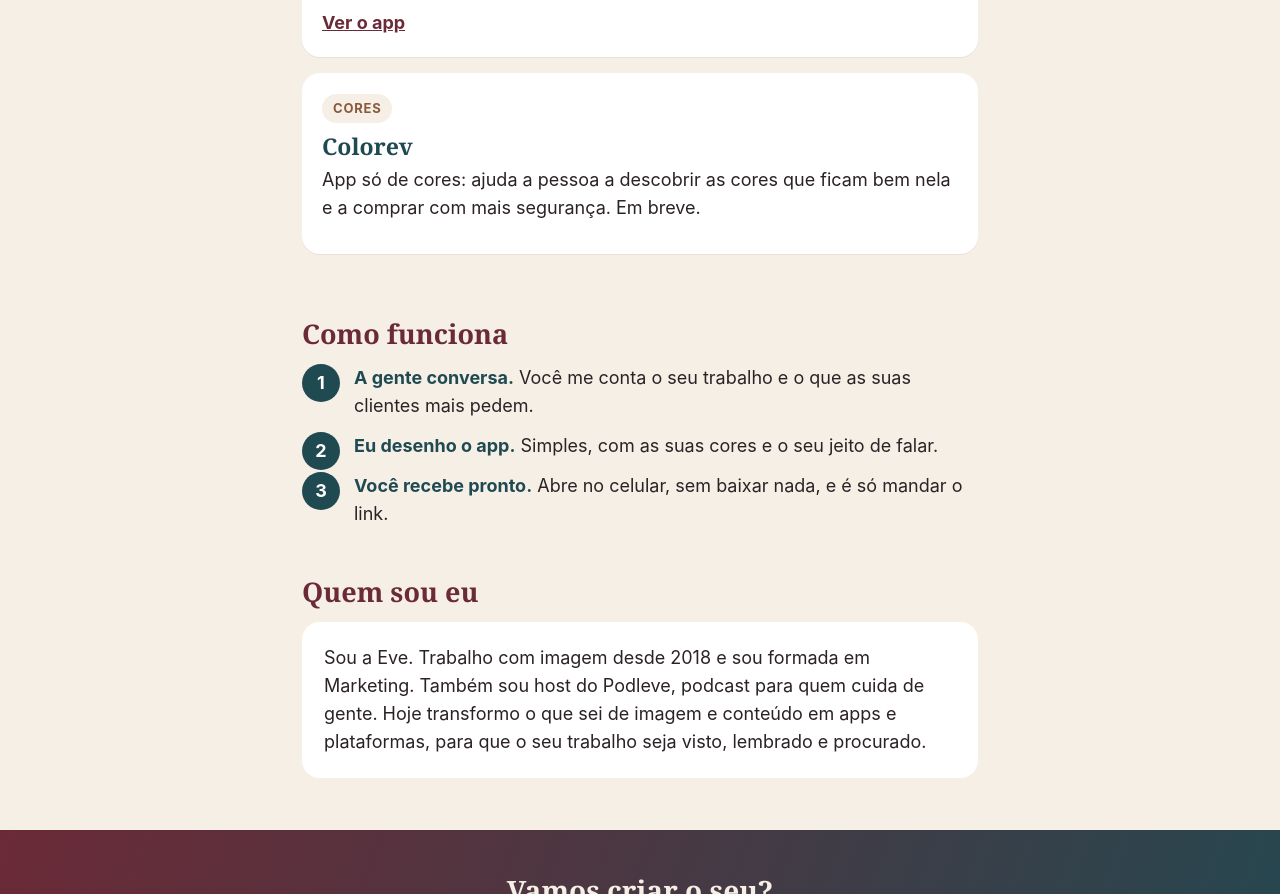
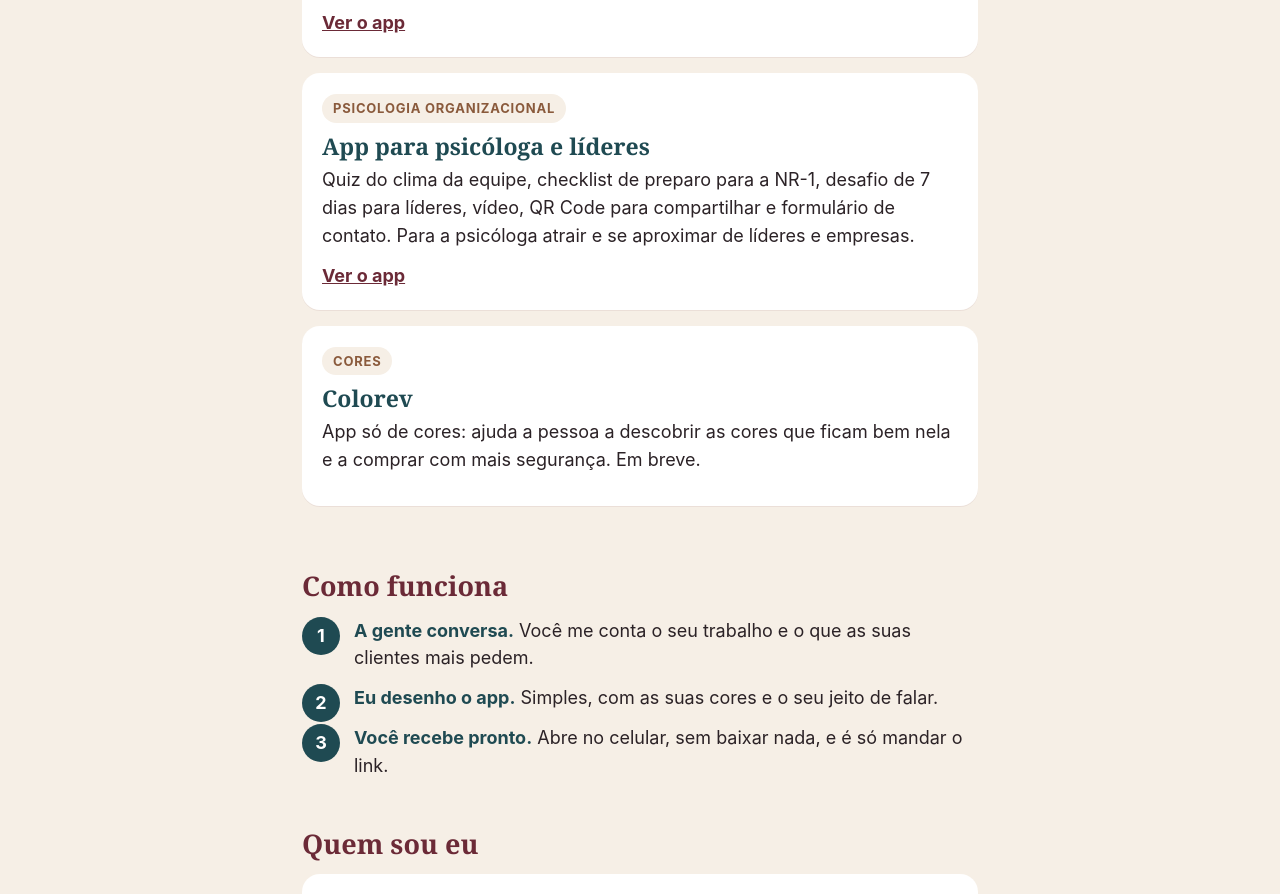
Before and after one commit to Eve-imagem-e-marca/portfolio, a plain HTML site: page index.html in a window 1280 px wide. Shown: the part 2828-3722 px from the top of the page. Drawn offline with Linux system fonts and the light colour scheme.

Commit message:
App da Cristiane no portfólio

```diff
--- a/index.html
+++ b/index.html
@@ -119,6 +119,13 @@ footer{text-align:center;padding:22px;font-size:15px;color:var(--mar)}
 </div>
 
 <div class="caso">
+<span class="tag">Psicologia organizacional</span>
+<h3>App para psicóloga e líderes</h3>
+<p>Quiz do clima da equipe, checklist de preparo para a NR-1, desafio de 7 dias para líderes, vídeo, QR Code para compartilhar e formulário de contato. Para a psicóloga atrair e se aproximar de líderes e empresas.</p>
+<a href="https://eve-imagem-e-marca.github.io/app-cristiane/">Ver o app</a>
+</div>
+
+<div class="caso">
 <span class="tag">Cores</span>
 <h3>Colorev</h3>
 <p>App só de cores: ajuda a pessoa a descobrir as cores que ficam bem nela e a comprar com mais segurança. Em breve.</p>
```
